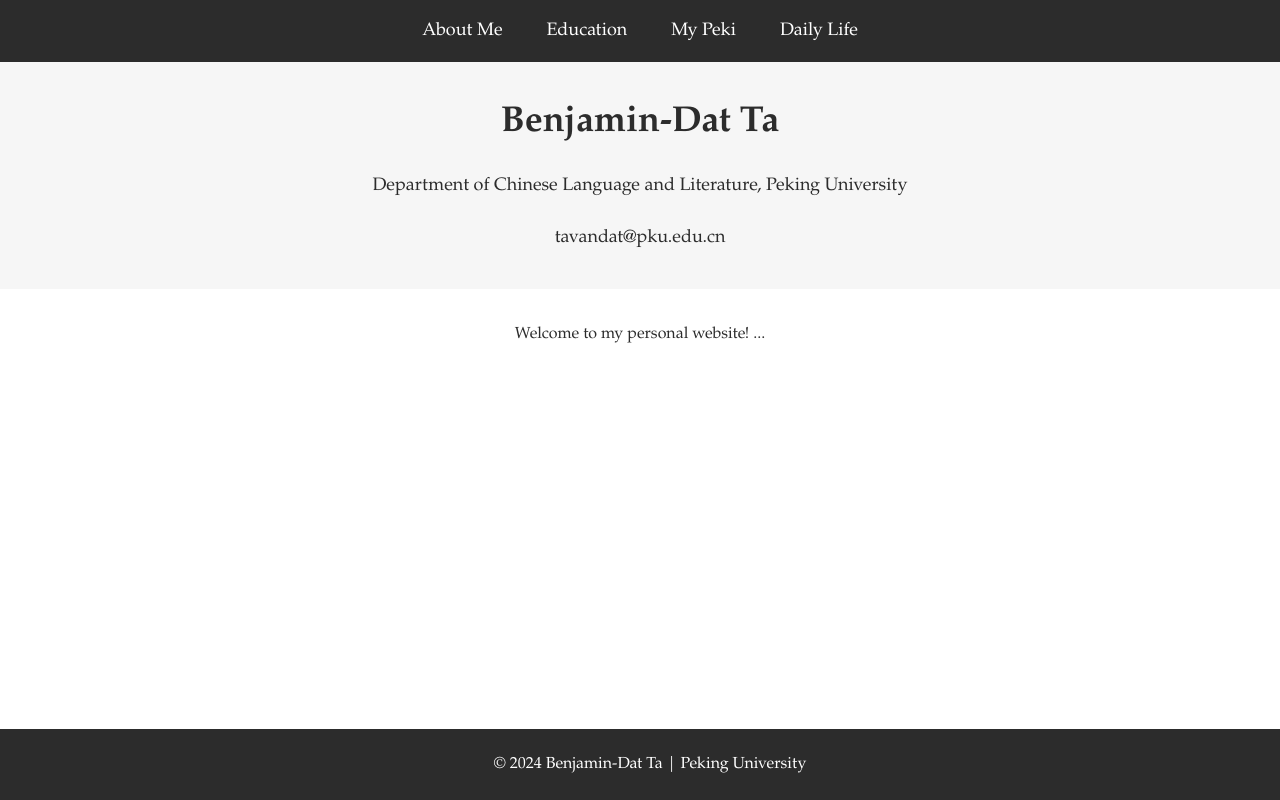
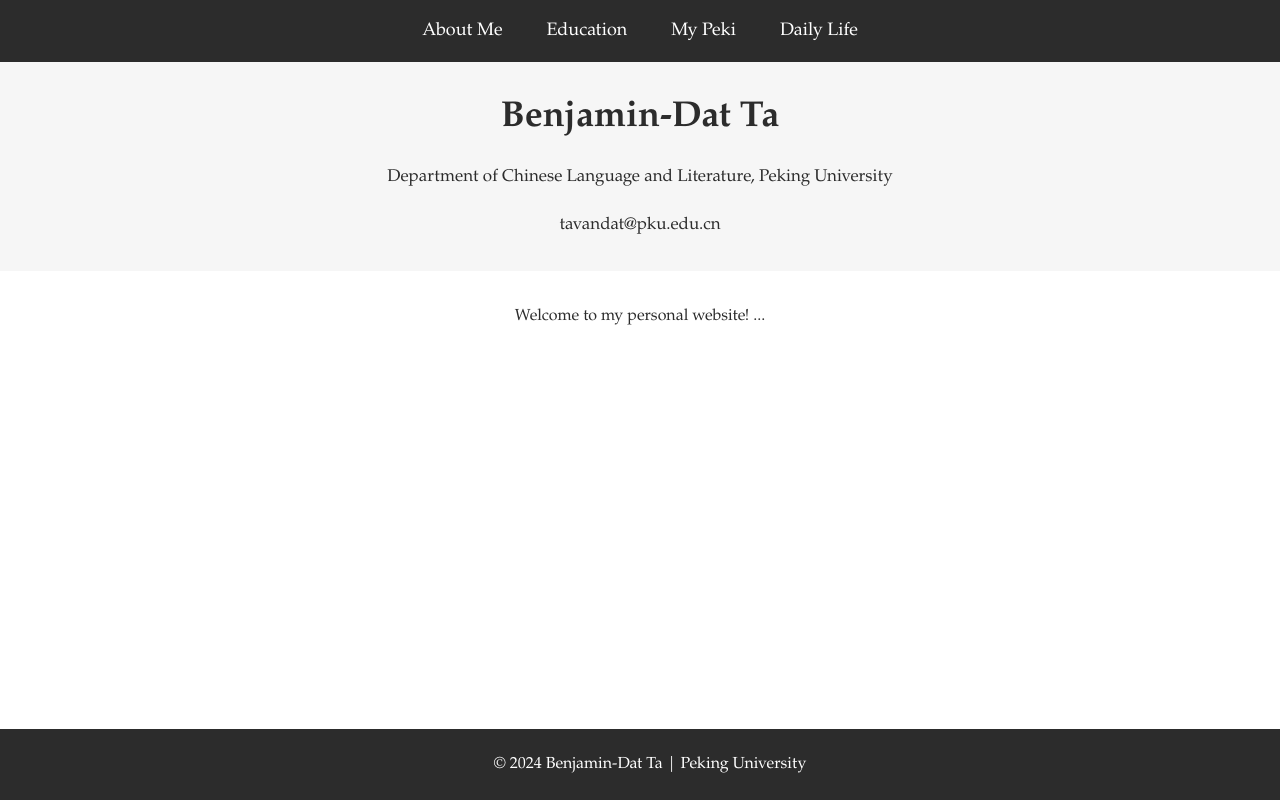
Before and after one commit to tadat-ling/tadat-ling1.github.io, a plain HTML site: page index.html in a window 1280 px wide. Drawn offline with Linux system fonts and the light colour scheme.

Commit message:
Update styles.css

```diff
--- a/styles.css
+++ b/styles.css
@@ -36,7 +36,7 @@
     background-color: #f6f6f6; /* 浅灰色背景 */
     color: #2c2c2c; /* 深灰色文本 */
     text-align: center;
-    padding: 40px 0;
+    padding: 35px 0;
 }
 
 .about-header h1 {
@@ -47,8 +47,8 @@
 
 .about-header p {
     color: #2c2c2c; /* 深灰色文本 */
-    font-size: 18px;
-    margin: 30px 0 0;
+    font-size: 17px;
+    margin: 28px 5px 0;
 }
 
 
```
